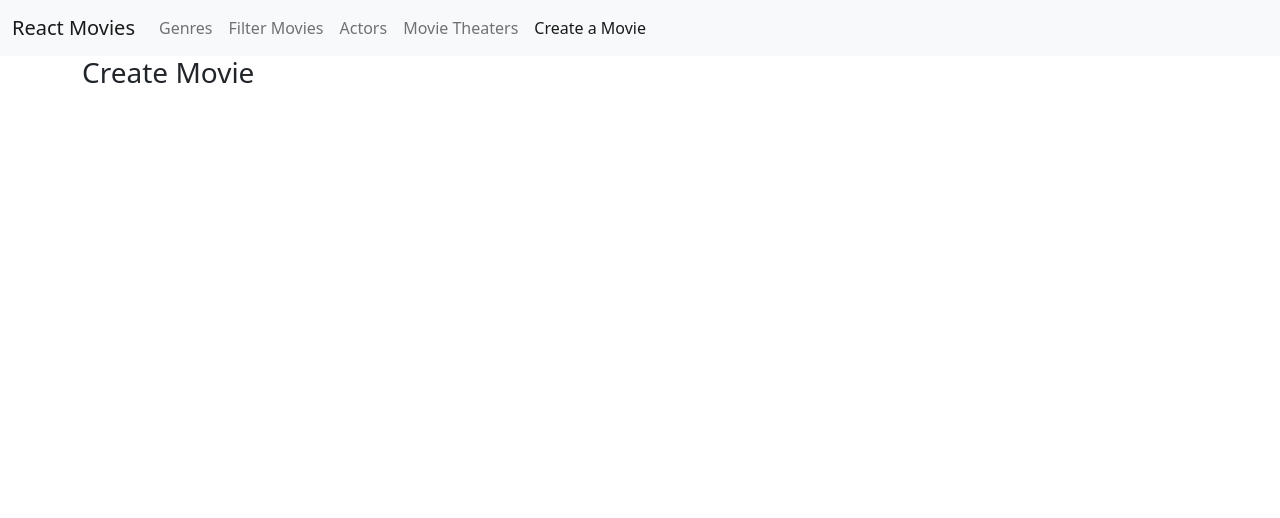
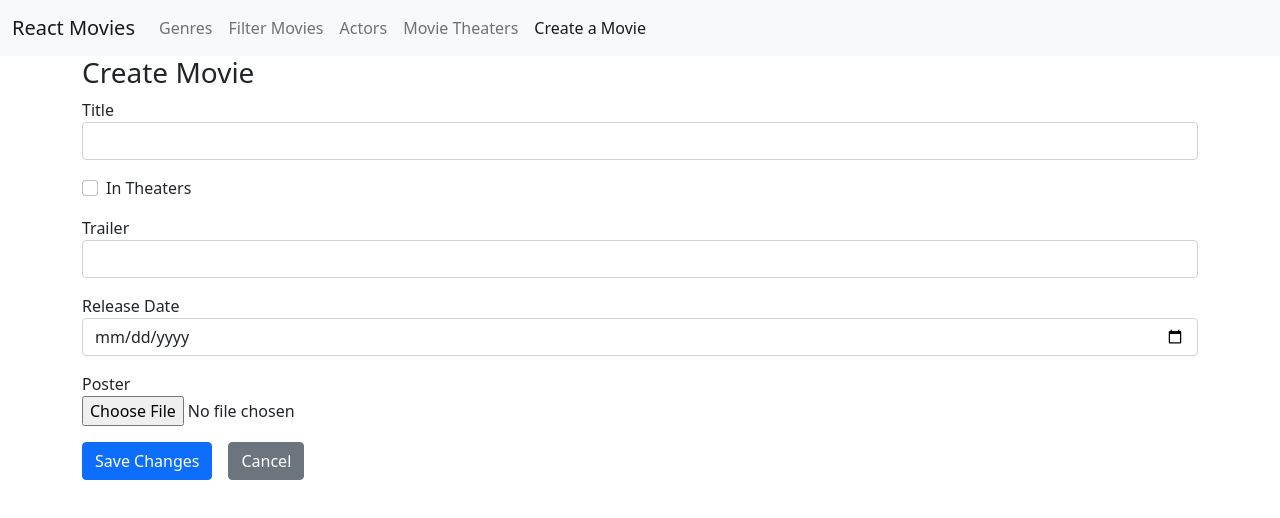
Before and after one commit to underthehoodlearning/react-movies, a React (Create React App) app: page /movies/create in a window 1280 px wide. Shown: the top 518 px of the page. Built offline with nearby package versions, Linux system fonts and the light colour scheme.

Commit message:
Initial implementation of Create and Edit Movie

```diff
--- /dev/null
+++ b/src/forms/CheckboxField.tsx
@@ -0,0 +1,17 @@
+import { Field } from "formik";
+
+export default function CheckboxField(props: checkboxField) {
+    return (
+        <div className="mb-3 form-check">
+            <Field className="form-check-input" id={props.field} name={props.field}
+             type="checkbox"
+            />
+            <label htmlFor={props.field}>{props.displayName}</label>
+        </div>
+    )
+}
+
+interface checkboxField{
+    displayName: string;
+    field: string;
+}
--- /dev/null
+++ b/src/movies/MovieForm.tsx
@@ -0,0 +1,47 @@
+import { Form, Formik, FormikHelpers } from "formik";
+import { Link } from 'react-router-dom';
+import * as Yup from 'yup';
+import { actorMovieDTO } from "../actors/actors.model";
+import CheckboxField from '../forms/CheckboxField';
+import DateField from '../forms/DateField';
+import ImageField from '../forms/ImageField';
+import TextField from "../forms/text-field";
+import { GenreDTO } from "../genres/genres.model";
+import { movieTheaterDTO } from "../movie-theaters/movieTheater.model";
+import Button from "../utils/button";
+import { movieCreationDTO } from "./movies.model";
+
+export default function MovieForm(props: movieFormProps) {
+
+    return (
+        <Formik
+            initialValues={props.model}
+            onSubmit={props.onSubmit}
+            validationSchema={Yup.object({
+                title: Yup.string().required('This field is required').firstLetterUppercase()
+            })}
+        >
+            {(formikProps) => (
+                <Form>
+
+                    <TextField displayName="Title" field="title" />
+                    <CheckboxField displayName="In Theaters" field="inTheaters" />
+                    <TextField displayName="Trailer" field="trailer" />
+                    <DateField displayName="Release Date" field="releaseDate" />
+                    <ImageField displayName="Poster" field="poster"
+                        imageURL={props.model.posterURL}
+                    />
+
+                    <Button disabled={formikProps.isSubmitting}
+                        type='submit'>Save Changes</Button>
+                    <Link className="btn btn-secondary" to="/genres">Cancel</Link>
+                </Form>
+            )}
+        </Formik>
+    )
+}
+
+interface movieFormProps {
+    model: movieCreationDTO;
+    onSubmit(values: movieCreationDTO, actions: FormikHelpers<movieCreationDTO>): void;
+}
--- a/src/movies/create-movie.tsx
+++ b/src/movies/create-movie.tsx
@@ -1,9 +1,12 @@
+import MovieForm from "./MovieForm";
 
 export default function CreateMovie(){
     return (
         <>
             <h3>Create Movie</h3>
-
+            <MovieForm model={{title: '',inTheaters: false, trailer: '' }}
+                onSubmit={values => console.log(values)}
+            />
         </>
     )
 }
--- a/src/movies/edit-movie.tsx
+++ b/src/movies/edit-movie.tsx
@@ -1,9 +1,15 @@
+import MovieForm from "./MovieForm";
 
 export default function EditMovie(){
     return (
         <>
             <h3>Edit Movie</h3>
+            <MovieForm model={{title: 'Toy Story', inTheaters: true, trailer: 'url',
+            releaseDate: new Date('2019-01-01T00:00:00')
+        }}
+                onSubmit={values => console.log(values)}
 
+            />
         </>
     )
 }
```
Also changed, not shown: src/movies/movies.model.d.ts (+12 -0 lines).
